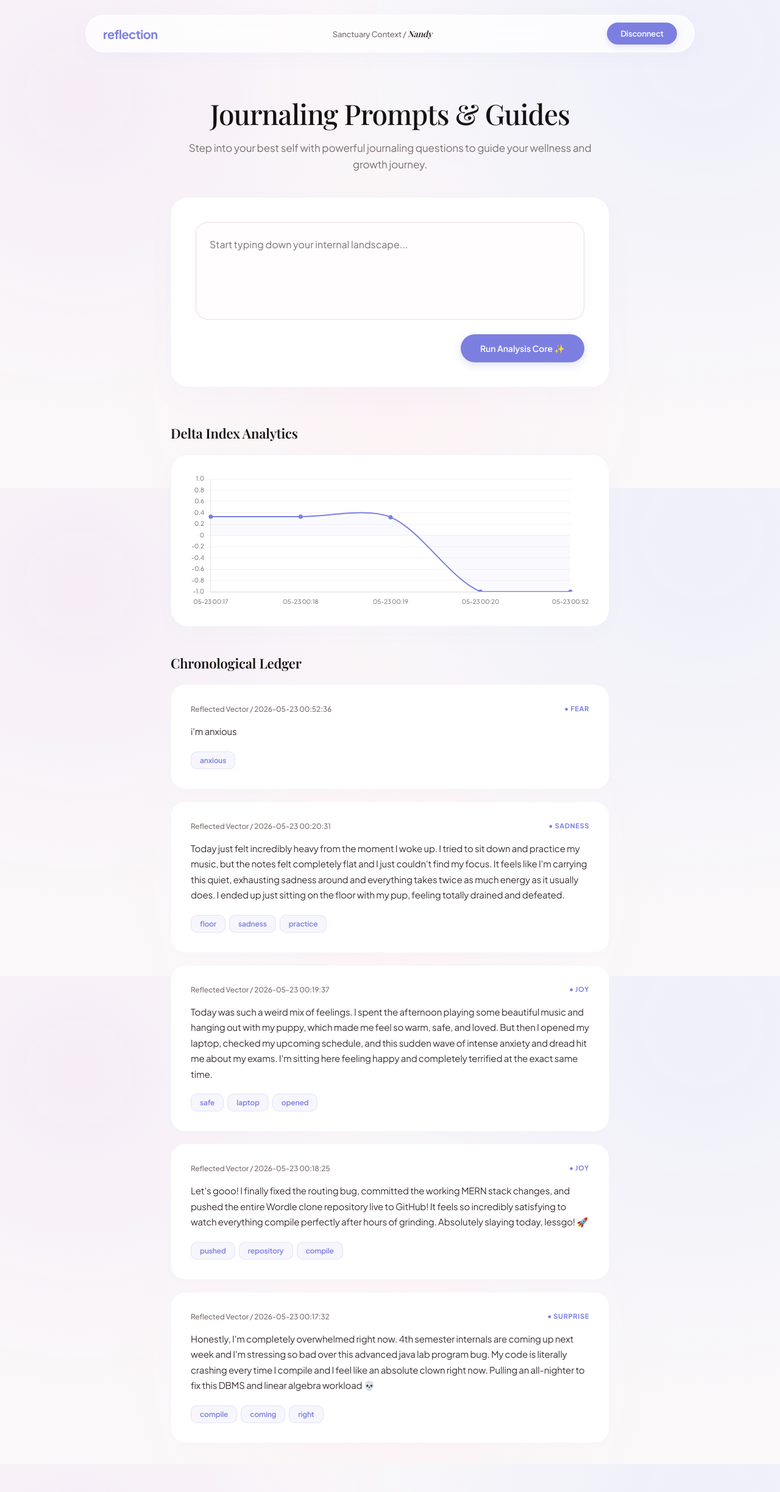
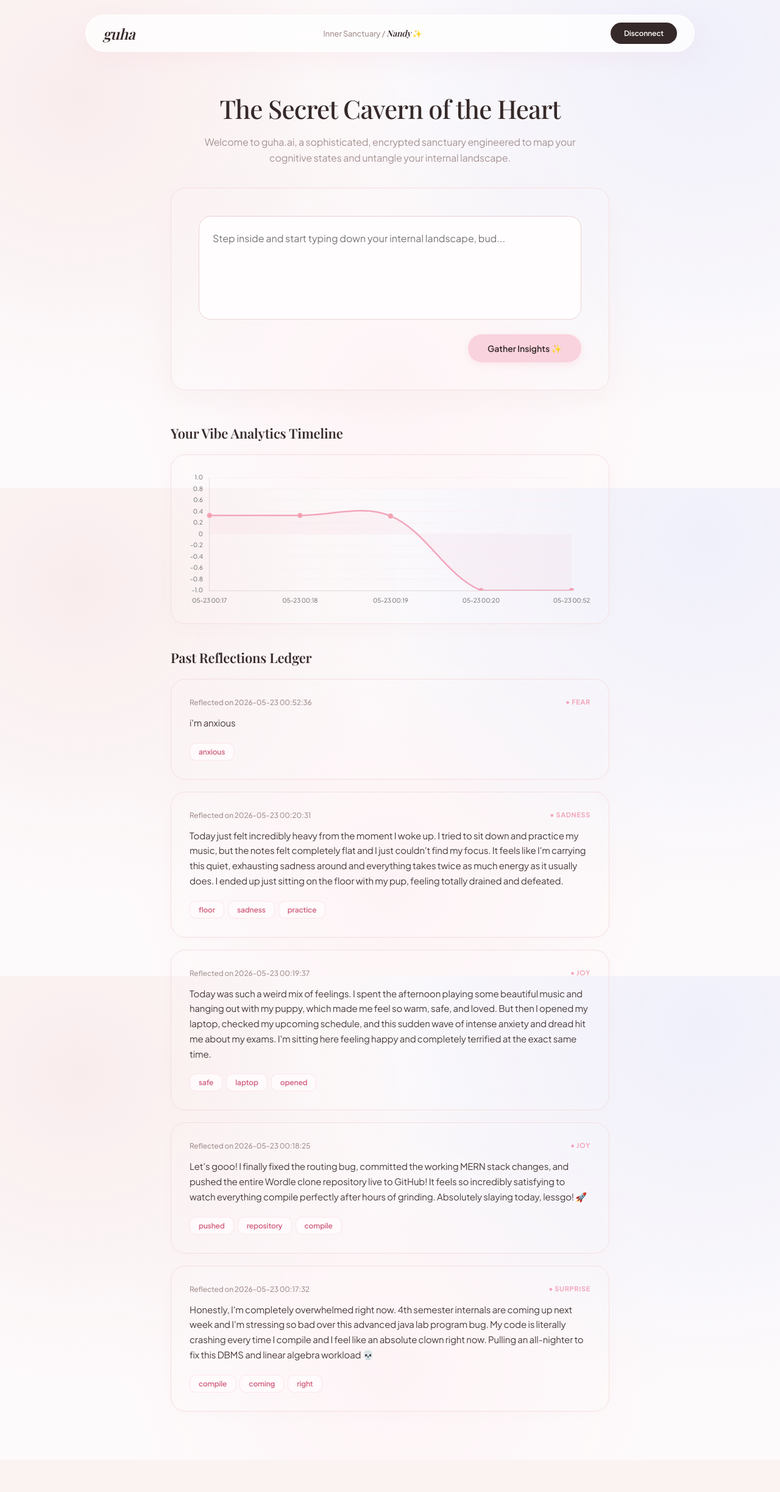
Before and after one commit to violingirl1/ml-journal-app, a Flask app: page / in a window 1280 px wide. Shown: the whole page at 61% size. After the commit the page ends 2314 px from the top, so only its background shows below. Run offline with Flask 3, Linux system fonts and the light colour scheme; a user stored in the database is signed in; data comes from the database, SQL or seed files in the repository; both versions use the stored data as it was after the commit; some web fonts are replaced.

```diff
--- a/app.py
+++ b/app.py
@@ -1,10 +1,17 @@
+import os
+from dotenv import load_dotenv
 from flask import Flask, request, jsonify, render_template, redirect, url_for
 from flask_login import LoginManager, UserMixin, login_user, login_required, logout_user, current_user
 from ml_core.analyzer import analyze_journal_entry
 from database import init_db, save_entry, get_user_entries, create_user, verify_user
 
+# 1. Pull keys out of our hidden .env vault
+load_dotenv()
+
 app = Flask(__name__)
-app.secret_key = "super_secret_pastel_vibe_key" # Needed for cookie session encryption
+
+# 2. Dynamically assign the secret key safely (fallback to a temporary string if .env is missing)
+app.secret_key = os.getenv("FLASK_SECRET_KEY", "temporary_local_fallback_key")
 
 # Configure Flask-Login
 login_manager = LoginManager()
--- a/templates/index.html
+++ b/templates/index.html
@@ -3,7 +3,7 @@
 <head>
     <meta charset="UTF-8">
     <meta name="viewport" content="width=device-width, initial-scale=1.0">
-    <title>Reflection Space</title>
+    <title>guha.ai | Inner Sanctuary</title>
     <link rel="preconnect" href="https://fonts.googleapis.com">
     <link rel="preconnect" href="https://fonts.gstatic.com" crossorigin>
     <link href="https://fonts.googleapis.com/css2?family=Playfair+Display:ital,wght@0,500;0,600;1,400&family=Plus+Jakarta+Sans:wght@400;500;600;700&display=swap" rel="stylesheet">
@@ -11,12 +11,15 @@
     <script src="https://cdn.jsdelivr.net/npm/chart.js"></script>
     <style>
         :root {
-            /* --- High-Fidelity Premium Reflection Color System --- */
-            --text-main: #2d2323;
-            --text-muted: #7d6f6f;
-            --accent-purple: #7c7fe0;     /* Matches the premium button color in your image */
+            --text-main: #4a3c3c;
+            --text-title: #362929;
+            --text-muted: #a69292;
+            --accent-purple: #7c7fe0;
             --accent-purple-hover: #676ad0;
-            --border-subtle: rgba(124, 127, 224, 0.12);
+            --border-primary: #f5dfdf;
+            --accent-pink-soft: #f9d3dd;
+            --accent-pink-vibrant: #f2a6bb;
+            --radius-main: 24px;
 
             --font-display: 'Playfair Display', Georgia, serif;
             --font-interface: 'Plus Jakarta Sans', system-ui, sans-serif;
@@ -26,7 +29,7 @@
             font-family: var(--font-interface);
             color: var(--text-main);
             margin: 0;
-            padding: 120px 20px 60px 20px; /* Space for the floating top navbar */
+            padding: 130px 20px 60px 20px;
             display: flex;
             flex-direction: column;
             align-items: center;
@@ -35,16 +38,15 @@
             letter-spacing: -0.01em;
             -webkit-font-smoothing: antialiased;
 
-            /* --- Beautiful Ambient Glow Background from your Screenshot --- */
-            background-color: #faf8f9;
+            /* High-Fidelity Ambient Glow Background */
+            background-color: #fdfafb;
             background-image:
-                radial-gradient(circle at 10% 20%, rgba(243, 230, 245, 0.6) 0%, transparent 40%),
+                radial-gradient(circle at 10% 20%, rgba(245, 223, 223, 0.5) 0%, transparent 40%),
                 radial-gradient(circle at 90% 10%, rgba(230, 233, 250, 0.6) 0%, transparent 45%),
                 radial-gradient(circle at 50% 80%, rgba(254, 238, 241, 0.5) 0%, transparent 50%);
             background-attachment: fixed;
         }
 
-        /* --- 1. Floating Island Top Navigation Bar --- */
         .floating-navbar {
             position: fixed;
             top: 24px;
@@ -55,21 +57,22 @@
             -webkit-backdrop-filter: blur(20px);
             border: 1px solid rgba(255, 255, 255, 0.6);
             padding: 12px 28px;
-            border-radius: 100px; /* Pill-shaped island */
+            border-radius: 100px;
             display: flex;
             justify-content: space-between;
             align-items: center;
-            box-shadow: 0 8px 32px rgba(124, 127, 224, 0.04), inset 0 1px 0 rgba(255,255,255,0.8);
+            box-shadow: 0 12px 35px rgba(242, 166, 187, 0.1), inset 0 1px 0 rgba(255,255,255,0.8);
             z-index: 1000;
             box-sizing: border-box;
         }
 
         .nav-logo {
-            font-family: var(--font-interface);
-            font-weight: 700;
-            font-size: 20px;
-            color: var(--accent-purple);
-            letter-spacing: -0.03em;
+            font-family: var(--font-display);
+            font-weight: 600;
+            font-style: italic;
+            font-size: 24px;
+            color: var(--text-title);
+            letter-spacing: -0.02em;
         }
 
         .nav-user {
@@ -80,73 +83,68 @@
 
         .nav-user strong {
             font-family: var(--font-display);
-            color: var(--text-main);
+            color: var(--text-title);
             font-style: italic;
             font-size: 14px;
         }
 
         .logout-btn {
             font-family: var(--font-interface);
-            background-color: var(--accent-purple);
+            background-color: var(--text-title);
             color: #ffffff;
             text-decoration: none;
-            font-size: 13px;
+            font-size: 12px;
             font-weight: 600;
             padding: 10px 22px;
             border-radius: 100px;
-            transition: all 0.2s cubic-bezier(0.16, 1, 0.3, 1);
-            box-shadow: 0 4px 12px rgba(124, 127, 224, 0.2);
+            transition: all 0.2s;
         }
 
         .logout-btn:hover {
-            background-color: var(--accent-purple-hover);
-            transform: translateY(-1px);
-            box-shadow: 0 6px 16px rgba(124, 127, 224, 0.3);
+            background-color: var(--accent-pink-vibrant);
+            transform: translateY(-0.5px);
         }
 
-        /* --- 2. Centered Typography & Workspace Card --- */
         .hero-section {
             text-align: center;
             max-width: 680px;
             width: 100%;
-            margin-top: 40px;
-            margin-bottom: 40px;
+            margin-top: 20px;
+            margin-bottom: 35px;
         }
 
         .hero-section h2 {
             font-family: var(--font-display);
             font-weight: 500;
-            font-size: 46px;
-            color: #161212;
-            margin: 0 0 16px 0;
+            font-size: 42px;
+            color: var(--text-title);
+            margin: 0 0 14px 0;
             letter-spacing: -0.02em;
-            line-height: 1.15;
         }
 
         .hero-section p {
             color: var(--text-muted);
-            font-size: 17px;
-            line-height: 1.6;
+            font-size: 16px;
+            line-height: 1.65;
             margin: 0;
-            font-weight: 400;
         }
 
         .app-card {
             max-width: 720px;
             width: 100%;
-            background: #ffffff;
-            padding: 40px;
-            border-radius: 28px;
-            border: 1px solid rgba(124, 127, 224, 0.08);
-            box-shadow: 0 20px 50px rgba(124, 127, 224, 0.03);
+            background: var(--bg-card);
+            padding: 45px;
+            border-radius: var(--radius-main);
+            border: 1px solid var(--border-primary);
+            box-shadow: 0 16px 40px rgba(245, 223, 223, 0.25);
             box-sizing: border-box;
         }
 
         textarea {
             width: 100%;
-            height: 160px;
+            height: 170px;
             padding: 22px;
-            border: 1px solid #ebdada;
+            border: 1px solid #ebd3d3;
             border-radius: 20px;
             font-size: 16px;
             line-height: 1.7;
@@ -173,29 +171,29 @@
 
         .submit-btn {
             font-family: var(--font-interface);
-            background-color: var(--accent-purple);
-            color: #ffffff;
+            background-color: var(--accent-pink-soft);
+            color: var(--text-title);
             border: none;
             padding: 14px 32px;
             font-size: 14px;
             font-weight: 600;
-            border-radius: 100px; /* Fully rounded elegant pill button */
+            border-radius: 100px;
             cursor: pointer;
             transition: all 0.25s ease;
-            box-shadow: 0 4px 14px rgba(124, 127, 224, 0.25);
+            box-shadow: 0 4px 12px rgba(249, 211, 221, 0.4);
         }
 
         .submit-btn:hover {
-            background-color: var(--accent-purple-hover);
+            background-color: var(--accent-pink-vibrant);
+            color: #ffffff;
             transform: translateY(-1px);
-            box-shadow: 0 6px 20px rgba(124, 127, 224, 0.35);
+            box-shadow: 0 6px 16px rgba(242, 166, 187, 0.4);
         }
 
-        /* --- 3. Insights Display Layout --- */
         .insight-section {
             margin-top: 45px;
             display: none;
-            border-top: 1px dashed rgba(124, 127, 224, 0.15);
+            border-top: 1px dashed var(--border-primary);
             padding-top: 35px;
         }
 
@@ -277,53 +275,52 @@
             width: 0%;
             transition: width 1.2s cubic-bezier(0.16, 1, 0.3, 1);
             border-radius: 10px;
-            background-color: var(--accent-purple);
+            background-color: var(--accent-pink-vibrant);
         }
 
         .tag {
             display: inline-block;
-            background-color: #f6f6fc;
-            color: var(--accent-purple);
+            background-color: #fffafb;
+            color: #d16180;
             padding: 6px 14px;
             border-radius: 10px;
             font-size: 12px;
             margin-right: 6px;
             margin-top: 6px;
-            border: 1px solid rgba(124, 127, 224, 0.15);
+            border: 1px solid rgba(242, 166, 187, 0.25);
             font-weight: 600;
         }
 
-        /* --- 4. Analytics Timeline Charts & Ledger --- */
         .history-section {
             max-width: 720px;
             width: 100%;
-            margin-top: 60px;
+            margin-top: 55px;
         }
 
         .history-title {
             font-family: var(--font-display);
             font-weight: 600;
             font-size: 22px;
-            color: #161212;
+            color: var(--text-title);
             margin-bottom: 20px;
         }
 
         .chart-container {
-            background: #ffffff;
-            padding: 30px;
-            border-radius: 28px;
-            border: 1px solid rgba(124, 127, 224, 0.08);
-            margin-bottom: 45px;
-            box-shadow: 0 10px 40px rgba(124, 127, 224, 0.02);
+            background: var(--bg-card);
+            padding: 28px;
+            border-radius: var(--radius-main);
+            border: 1px solid var(--border-primary);
+            margin-bottom: 40px;
+            box-shadow: 0 8px 30px rgba(245, 223, 223, 0.2);
         }
 
         .history-card {
-            background: #ffffff;
-            padding: 32px;
-            border-radius: 24px;
-            border: 1px solid rgba(124, 127, 224, 0.06);
+            background: var(--bg-card);
+            padding: 30px;
+            border-radius: var(--radius-main);
+            border: 1px solid var(--border-primary);
             margin-bottom: 20px;
-            box-shadow: 0 4px 20px rgba(124, 127, 224, 0.01);
+            box-shadow: 0 4px 15px rgba(245, 223, 223, 0.1);
         }
 
         .history-meta {
@@ -331,59 +328,59 @@
             justify-content: space-between;
             font-size: 12px;
             color: var(--text-muted);
-            margin-bottom: 16px;
+            margin-bottom: 14px;
             font-weight: 500;
         }
 
         .history-text {
             font-size: 15px;
-            line-height: 1.7;
-            color: #3b3131;
+            line-height: 1.65;
+            color: var(--text-main);
         }
     </style>
 </head>
 <body>
 
 <div class="floating-navbar">
-    <div class="nav-logo">reflection</div>
-    <div class="nav-user">Sanctuary Context / <strong>{{ username }}</strong></div>
+    <div class="nav-logo">guha</div>
+    <div class="nav-user">Inner Sanctuary / <strong>{{ username }}</strong> ✨</div>
     <a href="/logout" class="logout-btn">Disconnect</a>
 </div>
 
 <div class="hero-section">
-    <h2>Journaling Prompts & Guides</h2>
-    <p>Step into your best self with powerful journaling questions to guide your wellness and growth journey.</p>
+    <h2>The Secret Cavern of the Heart</h2>
+    <p>Welcome to guha.ai, a sophisticated, encrypted sanctuary engineered to map your cognitive states and untangle your internal landscape.</p>
 </div>
 
 <div class="app-card">
     <div class="textarea-wrapper">
-        <textarea id="journalText" placeholder="Start typing down your internal landscape..."></textarea>
+        <textarea id="journalText" placeholder="Step inside and start typing down your internal landscape, bud..."></textarea>
     </div>
 
     <div class="btn-container">
-        <button class="submit-btn" onclick="processReflection()">Run Analysis Core ✨</button>
+        <button class="submit-btn" onclick="processReflection()">Gather Insights ✨</button>
     </div>
 
     <div id="insightPanel" class="insight-section">
         <div class="insight-header">
             <span>Dominant Energy Vector: <span class="vibe-badge" id="vibeLabel">Processing...</span></span>
-            <span style="font-size: 13px; color: var(--text-muted);">Composite Delta: <span id="metricLabel" style="font-weight:700; color:var(--accent-purple);">0.0</span></span>
+            <span style="font-size: 13px; color: var(--text-muted);">Composite Delta: <span id="metricLabel" style="font-weight:700; color:var(--accent-pink-vibrant);">0.0</span></span>
         </div>
 
         <div class="coach-bubble">
-            <span class="section-title" style="margin-bottom:6px; color: var(--accent-purple);">Target Clarity Query</span>
+            <span class="section-title" style="margin-bottom:6px; color: var(--accent-pink-vibrant);">A Question For Clarity</span>
             <span id="promptLabel">...</span>
         </div>
 
         <div class="emotion-metric-container">
             <span class="section-title">Spectral Matrix Breakdown</span>
             <div class="emotion-grid">
-                <div class="emotion-row"><div class="emotion-labels"><span>✨ Alignment (Joy)</span><span id="pct-joy">0%</span></div><div class="bar-bg"><div class="bar-fill" id="bar-joy" style="background:#f4c458;"></div></div></div>
-                <div class="emotion-row"><div class="emotion-labels"><span>❤️ Connection (Love)</span><span id="pct-love">0%</span></div><div class="bar-bg"><div class="bar-fill" id="bar-love" style="background:#f89494;"></div></div></div>
-                <div class="emotion-row"><div class="emotion-labels"><span>😲 Structural Shift (Surprise)</span><span id="pct-surprise">0%</span></div><div class="bar-bg"><div class="bar-fill" id="bar-surprise" style="background:#8ecfc4;"></div></div></div>
-                <div class="emotion-row"><div class="emotion-labels"><span>😢 Heavy Processing (Sadness)</span><span id="pct-sadness">0%</span></div><div class="bar-bg"><div class="bar-fill" id="bar-sadness" style="background:#90b4ca;"></div></div></div>
-                <div class="emotion-row"><div class="emotion-labels"><span>🤬 Friction Point (Anger)</span><span id="pct-anger">0%</span></div><div class="bar-bg"><div class="bar-fill" id="bar-anger" style="background:#f38d88;"></div></div></div>
-                <div class="emotion-row"><div class="emotion-labels"><span>😨 Vulnerability (Fear)</span><span id="pct-fear">0%</span></div><div class="bar-bg"><div class="bar-fill" id="bar-fear" style="background:#bfa3f0;"></div></div></div>
+                <div class="emotion-row"><div class="emotion-labels"><span>✨ Alignment (Joy)</span><span id="pct-joy">0%</span></div><div class="bar-bg"><div class="bar-fill" id="bar-joy" style="background:#f5cb6c;"></div></div></div>
+                <div class="emotion-row"><div class="emotion-labels"><span>❤️ Connection (Love)</span><span id="pct-love">0%</span></div><div class="bar-bg"><div class="bar-fill" id="bar-love" style="background:#fca6a6;"></div></div></div>
+                <div class="emotion-row"><div class="emotion-labels"><span>😲 Structural Shift (Surprise)</span><span id="pct-surprise">0%</span></div><div class="bar-bg"><div class="bar-fill" id="bar-surprise" style="background:#9adbd0;"></div></div></div>
+                <div class="emotion-row"><div class="emotion-labels"><span>😢 Heavy Processing (Sadness)</span><span id="pct-sadness">0%</span></div><div class="bar-bg"><div class="bar-fill" id="bar-sadness" style="background:#9ebecf;"></div></div></div>
+                <div class="emotion-row"><div class="emotion-labels"><span>🤬 Friction Point (Anger)</span><span id="pct-anger">0%</span></div><div class="bar-bg"><div class="bar-fill" id="bar-anger" style="background:#fa9b96;"></div></div></div>
+                <div class="emotion-row"><div class="emotion-labels"><span>😨 Vulnerability (Fear)</span><span id="pct-fear">0%</span></div><div class="bar-bg"><div class="bar-fill" id="bar-fear" style="background:#ccaef2;"></div></div></div>
             </div>
         </div>
 
@@ -392,12 +389,12 @@
 </div>
 
 <div class="history-section">
-    <div class="history-title">Delta Index Analytics</div>
+    <div class="history-title">Your Vibe Analytics Timeline</div>
     <div class="chart-container" id="chartWrapper" style="display: none;">
         <canvas id="moodChart" style="max-height: 220px;"></canvas>
     </div>
 
-    <div class="history-title">Chronological Ledger</div>
+    <div class="history-title">Past Reflections Ledger</div>
     <div id="historyFeed"></div>
 </div>
 
@@ -414,7 +411,7 @@
         feed.innerHTML = '';
 
         if (entries.length === 0) {
-            feed.innerHTML = '<p style="color: var(--text-muted); font-style: italic; font-size:14px; text-align:center; padding: 45px 0; font-family: var(--font-display);">No chronological telemetry recorded. Initialize your first log vector above.</p>';
+            feed.innerHTML = '<p style="color: var(--text-muted); font-style: italic; font-size:14px; text-align:center; padding: 40px 0; font-family: var(--font-display);">This space is completely open. Record your first entry above to initialize your timeline vector.</p>';
             document.getElementById('chartWrapper').style.display = 'none';
             return;
         }
@@ -424,8 +421,8 @@
             feed.innerHTML += `
                 <div class="history-card">
                     <div class="history-meta">
-                        <span>Reflected Vector / ${entry.date}</span>
-                        <span style="font-weight:700; color: var(--accent-purple); text-transform: uppercase; font-size:11px; letter-spacing:0.06em;">● ${entry.mood}</span>
+                        <span>Reflected on ${entry.date}</span>
+                        <span style="font-weight:700; color: var(--accent-pink-vibrant); text-transform: uppercase; font-size:11px; letter-spacing:0.06em;">● ${entry.mood}</span>
                     </div>
                     <div class="history-text">${entry.text}</div>
                     <div style="margin-top: 14px;">${tagsHTML}</div>
@@ -445,22 +442,22 @@
             data: {
                 labels: dates,
                 datasets: [{
-                    label: 'Vibe Matrix',
+                    label: 'Vibe Index Curve',
                     data: scores,
-                    borderColor: '#7c7fe0',
-                    backgroundColor: 'rgba(124, 127, 224, 0.04)',
-                    borderWidth: 2,
-                    tension: 0.3,
+                    borderColor: '#f2a6bb',
+                    backgroundColor: 'rgba(242, 166, 187, 0.08)',
+                    borderWidth: 2.5,
+                    tension: 0.35,
                     fill: true,
-                    pointBackgroundColor: '#7c7fe0',
-                    pointRadius: 2.5,
+                    pointBackgroundColor: '#fa9b96',
+                    pointRadius: 3,
                 }]
             },
             options: {
                 responsive: true,
                 plugins: { legend: { display: false } },
                 scales: {
-                    y: { min: -1, max: 1, grid: { color: '#f3f0f7' }, ticks: { font: { size: 10, family: "'Plus Jakarta Sans'" } } },
+                    y: { min: -1, max: 1, grid: { color: '#fcf0f2' }, ticks: { font: { size: 10, family: "'Plus Jakarta Sans'" } } },
                     x: { grid: { display: false }, ticks: { font: { size: 10, family: "'Plus Jakarta Sans'" } } }
                 }
             }
@@ -469,7 +466,7 @@
 
     async function processReflection() {
         const text = document.getElementById('journalText').value;
-        if (!text.trim()) return alert("Vector workspace stream is empty, bud.");
+        if (!text.trim()) return alert("Write down your thoughts first, bud.");
 
         const response = await fetch('/api/analyze', {
             method: 'POST',
```
Also changed, not shown: other parts of templates/index.html (+19 -19 lines), templates/login.html (+6 -7 lines), journal.db, 1 other file.
